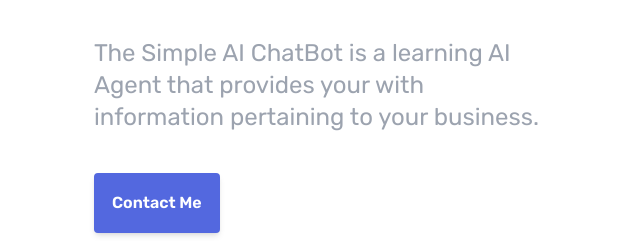
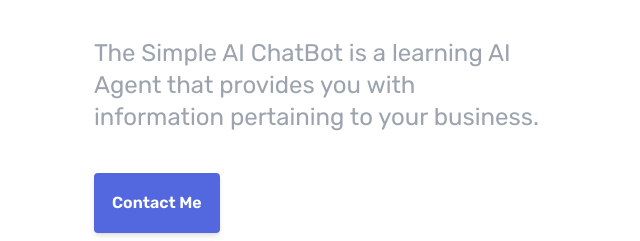
Before and after one commit to Richard-Dent/n8n_simple_ai_chatbot, a website: page index.html in a window 1280 px wide. Shown: the part 279-520 px from the top of the page, 0-640 px from the left. Drawn offline with Linux system fonts and the light colour scheme.

Commit message:
updated index.htm page

```diff
--- a/index.html
+++ b/index.html
@@ -64,7 +64,7 @@
                     Simple AI ChatBot
                 </h1>
                 <p class="max-w-md mx-auto text-lg text-center text-gray-400 lg:text-2xl lg:text-left lg:mt-0 lg:mx-0">
-                  The Simple AI ChatBot is a learning AI Agent that provides your with information pertaining to your business.
+                  The Simple AI ChatBot is a learning AI Agent that provides you with information pertaining to your business.
                 </p>
 
                 <!-- Buttons Container -->
```
